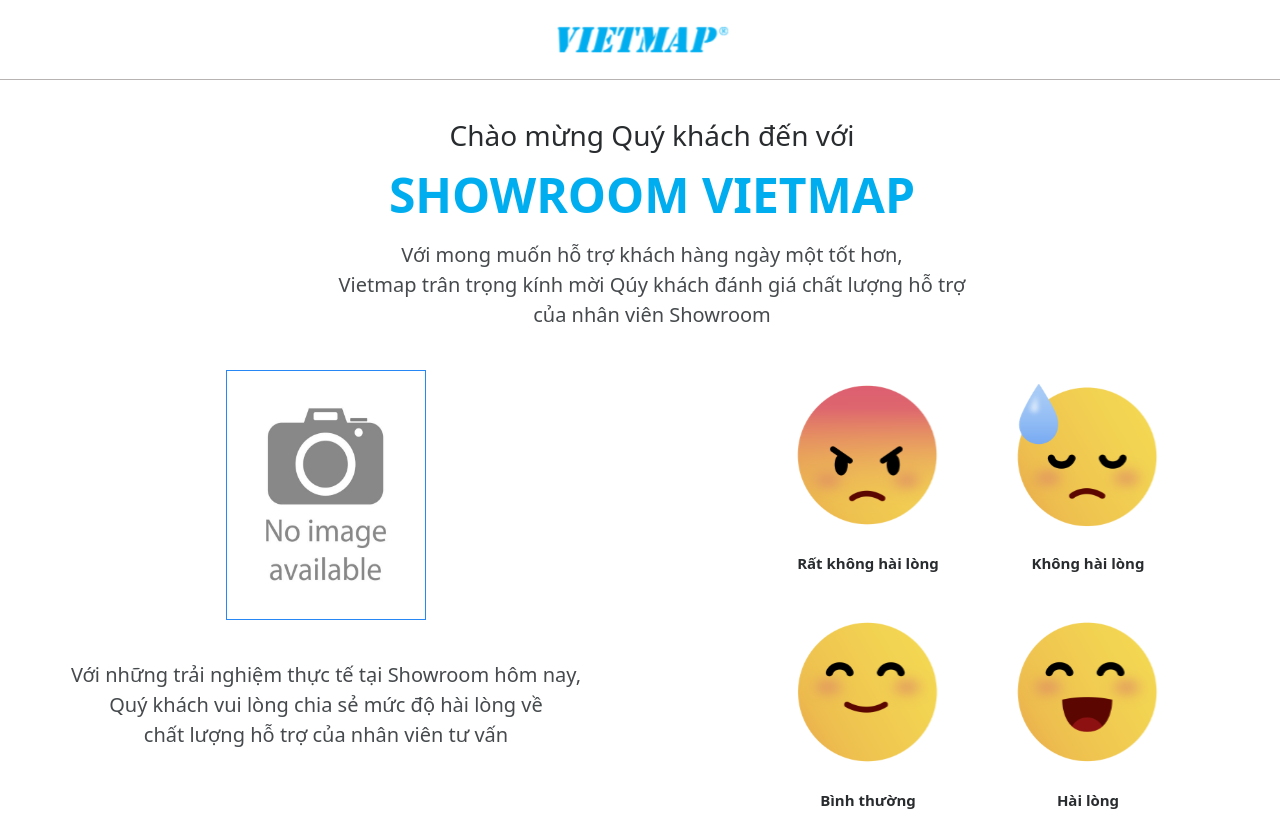
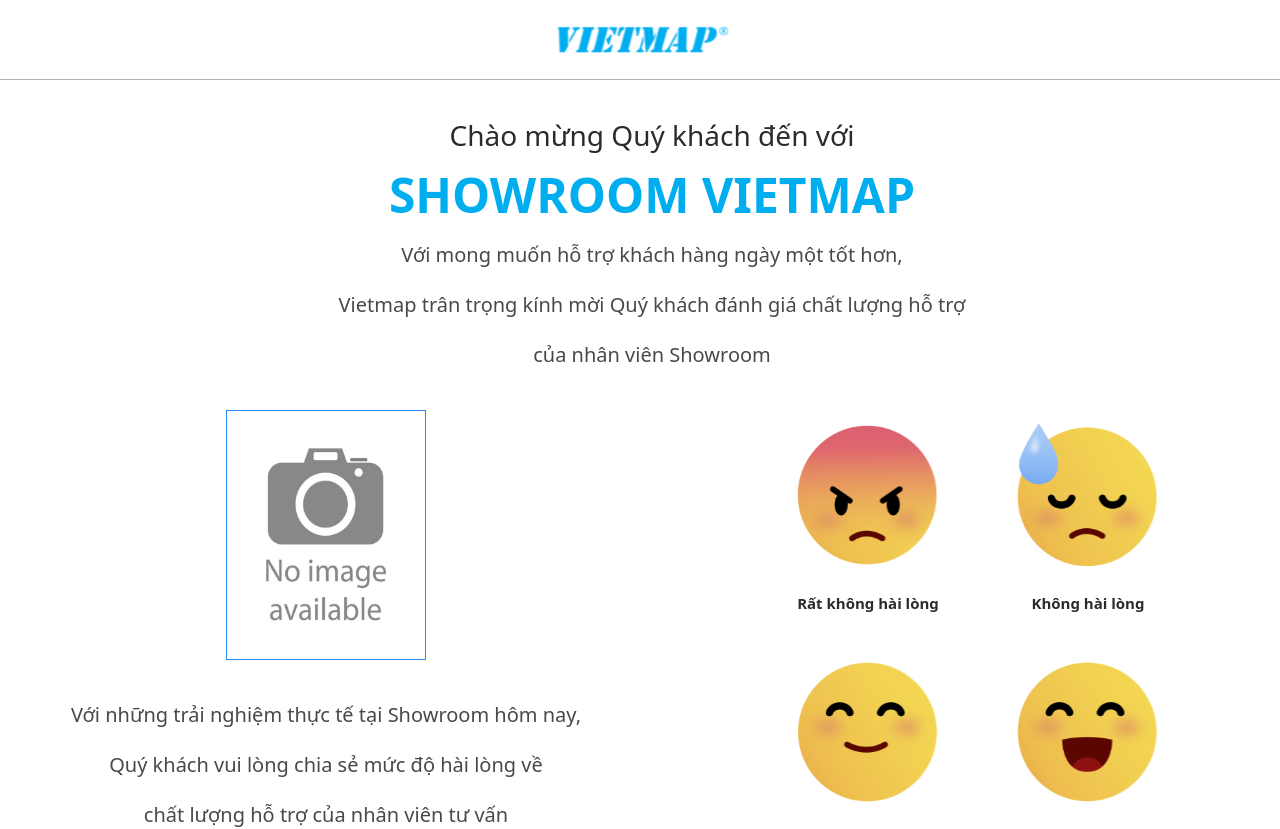
Before and after one commit to NTLNgoc239/AppDanhGia, a Vue app: page / in a window 1280 px wide. Shown: the top 829 px of the page. Built offline with nearby package versions, Linux system fonts and the light colour scheme.

Commit message:
done test

```diff
--- a/src/views/Home.vue
+++ b/src/views/Home.vue
@@ -255,7 +255,7 @@
             Với mong muốn hỗ trợ khách hàng ngày một tốt hơn,
           </p>
           <p class="text-2">
-            Vietmap trân trọng kính mời Qúy khách đánh giá chất lượng hỗ trợ
+            Vietmap trân trọng kính mời Quý khách đánh giá chất lượng hỗ trợ
           </p>
           <p class="text-2">của nhân viên Showroom</p>
         </div>
@@ -784,6 +784,9 @@
   .text-4 {
     font-size: 20px;
   }
+  .text-2 {
+    margin-top: 20px;
+  }
 }
 /*Extra large devices (large desktops, 1200px and up) */
 @media (min-width: 992px) {
```
